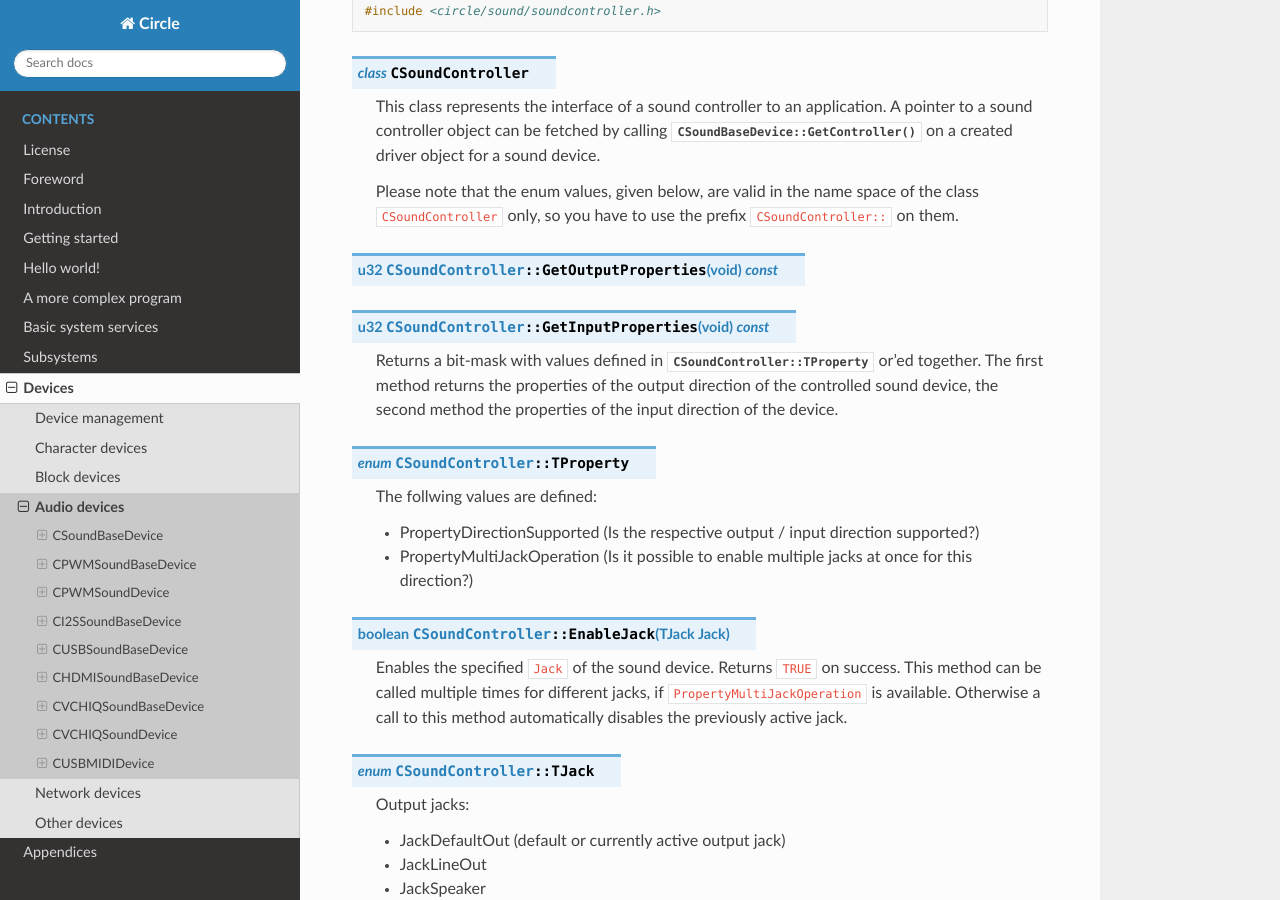
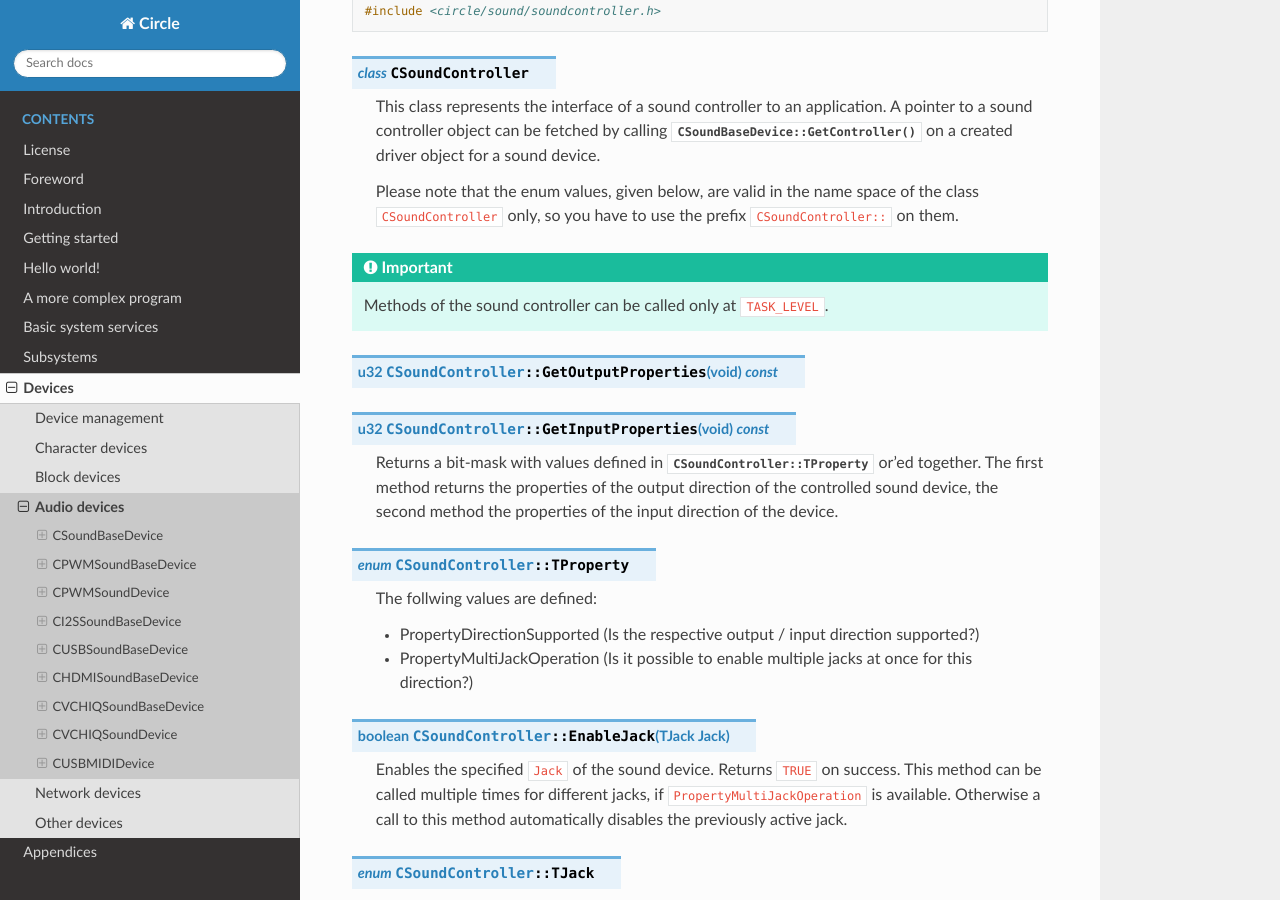
Before and after one commit to rsta2/circle-docs, a Sphinx documentation site: the page built from docs/devices/audio-devices.rst, in a window 1280 px wide and 900 px high, scrolled down 6091 px. Built offline with Sphinx 7.4.7 and the Read the Docs theme 2.0.0, drawn with Linux system fonts in a browser that asks for light colours.

Commit message:
devices/audio-devices: Sound controller callable on TASK_LEVEL only

```diff
--- a/docs/devices/audio-devices.rst
+++ b/docs/devices/audio-devices.rst
@@ -208,6 +208,10 @@ A sound device can optionally provide a sound controller, which offers the follo
 	This class represents the interface of a sound controller to an application. A pointer to a sound controller object can be fetched by calling :cpp:func:`CSoundBaseDevice::GetController()` on a created driver object for a sound device.
 
 	Please note that the enum values, given below, are valid in the name space of the class ``CSoundController`` only, so you have to use the prefix ``CSoundController::`` on them.
+
+.. important::
+
+	Methods of the sound controller can be called only at ``TASK_LEVEL``.
 
 .. cpp:function:: u32 CSoundController::GetOutputProperties (void) const
 .. cpp:function:: u32 CSoundController::GetInputProperties (void) const
```
